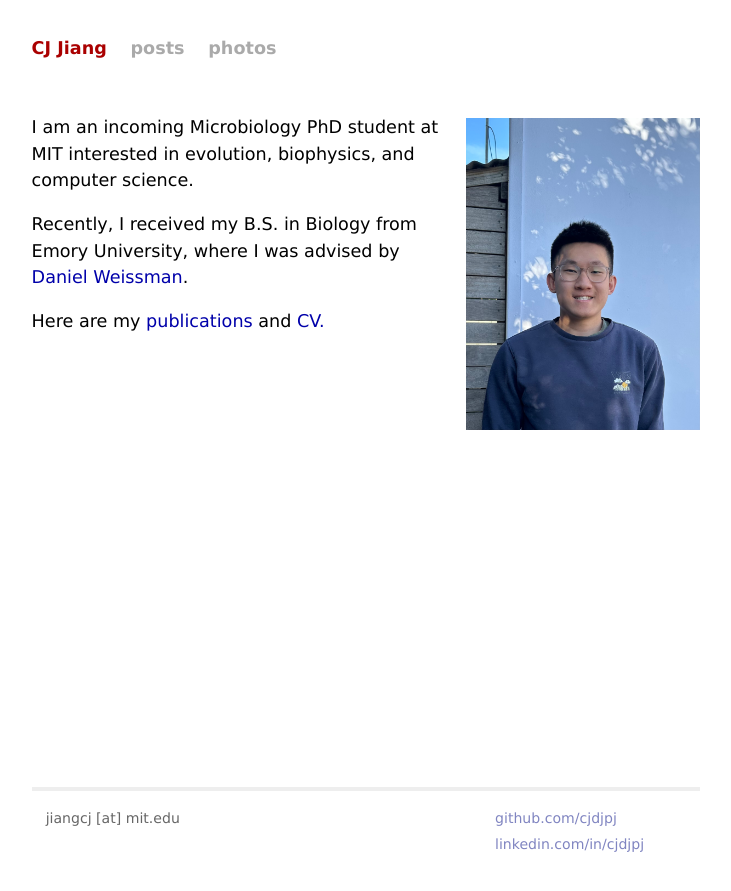
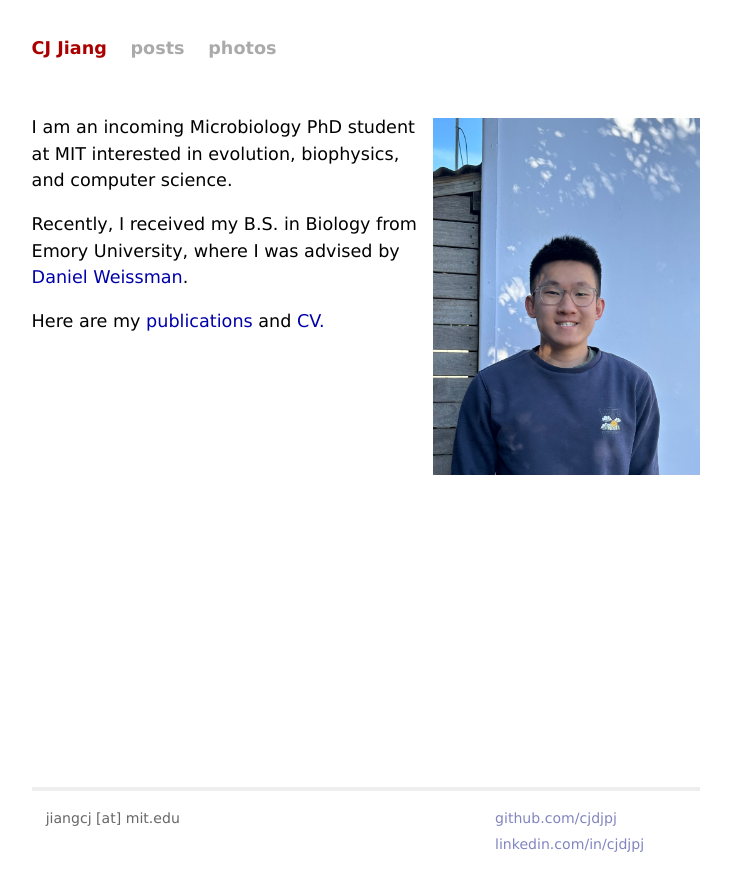
Before and after one commit to cjdjpj/cjdjpj.github.io, a Jekyll site: the page built from index.html, in a window 1280 px wide. Shown: the top 891 px of the page, without its empty margins (274-1005 px from the left). Built offline with Jekyll 4.4.1, drawn with Linux system fonts in a browser that asks for light colours.

Commit message:
wider portrait

```diff
--- a/css/screen.css
+++ b/css/screen.css
@@ -201,7 +201,7 @@ hr {
 .right-image {
     float: right;
     margin: 0 0 0.5em 0.5em;
-    max-width: 35%;
+    max-width: 40%;
     height: auto;
     margin-top: 1.2em;
 }
```
